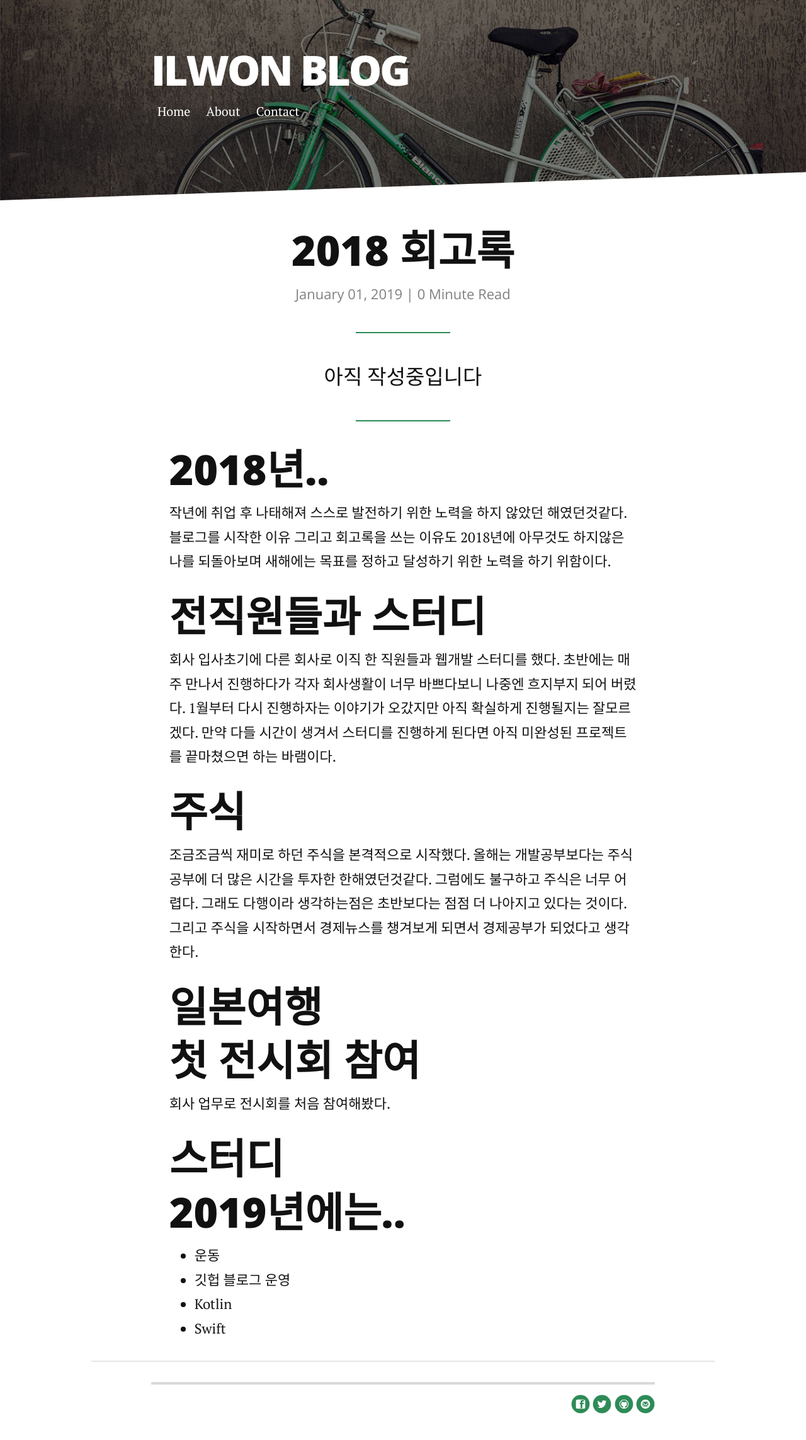
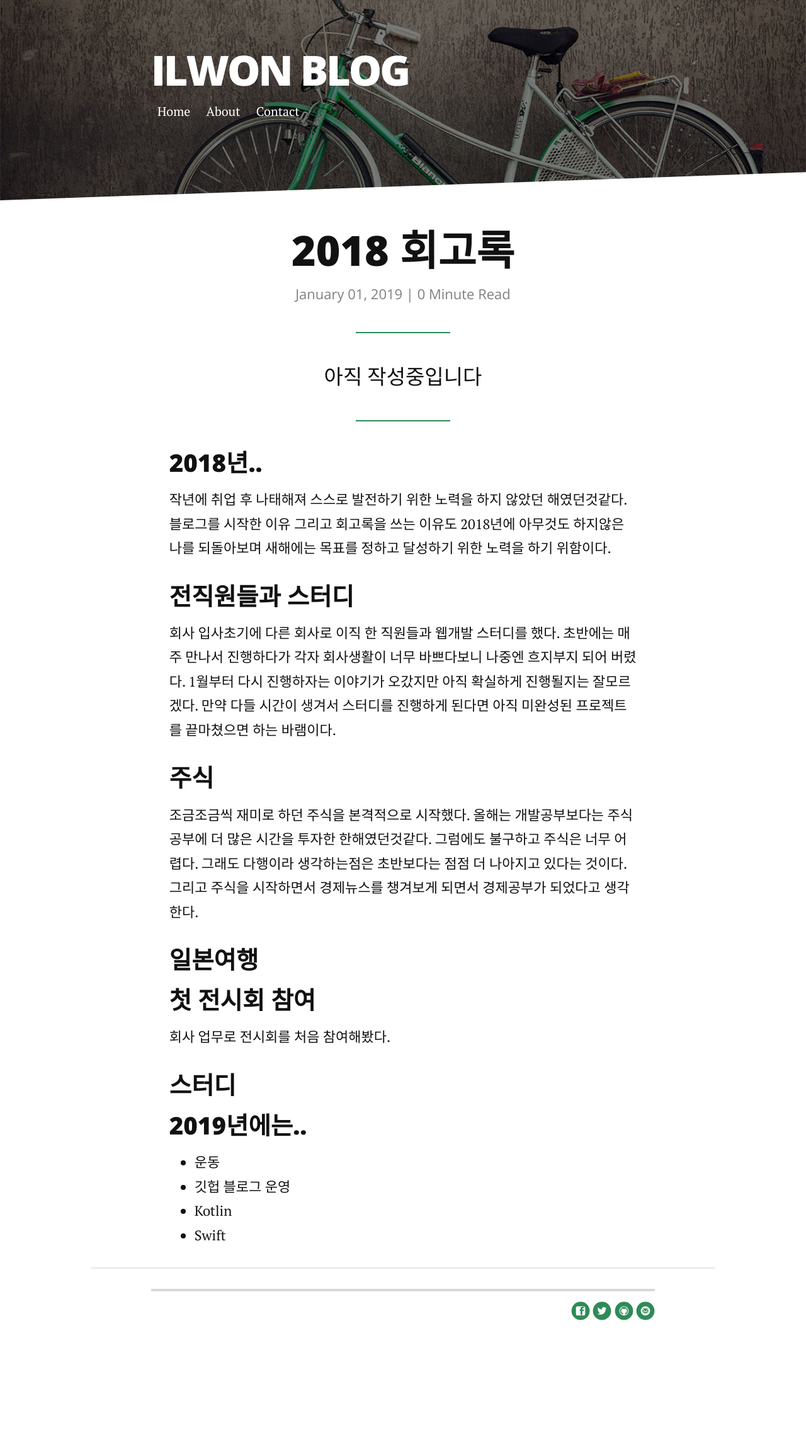
Before and after one commit to ilwon126/ilwon126.github.io, a Jekyll site: the page built from _posts/2019-01-01-회고록.md, in a window 1280 px wide. Shown: the whole page at 63% size. Built offline with Jekyll 4.4.1, drawn with Linux system fonts in a browser that asks for light colours; nearby versions of some CDN libraries; after the commit the page ends 2138 px from its top, so only the background shows below that.

Commit message:
포스트 수정

```diff
--- a/_posts/2019-01-01-회고록.md
+++ b/_posts/2019-01-01-회고록.md
@@ -7,25 +7,25 @@ description: 2018 회고록
 
 <blockquote class="textC">아직 작성중입니다</blockquote>
 
-# 2018년..
+### 2018년..
 작년에 취업 후 나태해져 스스로 발전하기 위한 노력을 하지 않았던 해였던것같다.
 블로그를 시작한 이유 그리고 회고록을 쓰는 이유도 2018년에 아무것도 하지않은 나를 되돌아보며 새해에는 목표를 정하고 달성하기 위한 노력을 하기 위함이다.
 
-# 전직원들과 스터디
+### 전직원들과 스터디
 회사 입사초기에 다른 회사로 이직 한 직원들과 웹개발 스터디를 했다. 초반에는 매주 만나서 진행하다가 각자 회사생활이 너무 바쁘다보니 나중엔 흐지부지 되어 버렸다. 1월부터 다시 진행하자는 이야기가 오갔지만 아직 확실하게 진행될지는 잘모르겠다. 만약 다들 시간이 생겨서 스터디를 진행하게 된다면 아직 미완성된 프로젝트를 끝마쳤으면 하는 바램이다.
 
-# 주식
+### 주식
 조금조금씩 재미로 하던 주식을 본격적으로 시작했다. 올해는 개발공부보다는 주식공부에 더 많은 시간을 투자한 한해였던것같다. 그럼에도 불구하고 주식은 너무 어렵다. 그래도 다행이라 생각하는점은 초반보다는 점점 더 나아지고 있다는 것이다. 그리고 주식을 시작하면서 경제뉴스를 챙겨보게 되면서 경제공부가 되었다고 생각한다.
 
-# 일본여행
+### 일본여행
 
 
-# 첫 전시회 참여
+### 첫 전시회 참여
 회사 업무로 전시회를 처음 참여해봤다.
 
-# 스터디
+### 스터디
 
-# 2019년에는..
+### 2019년에는..
 * 운동
 * 깃헙 블로그 운영
 * Kotlin
```
